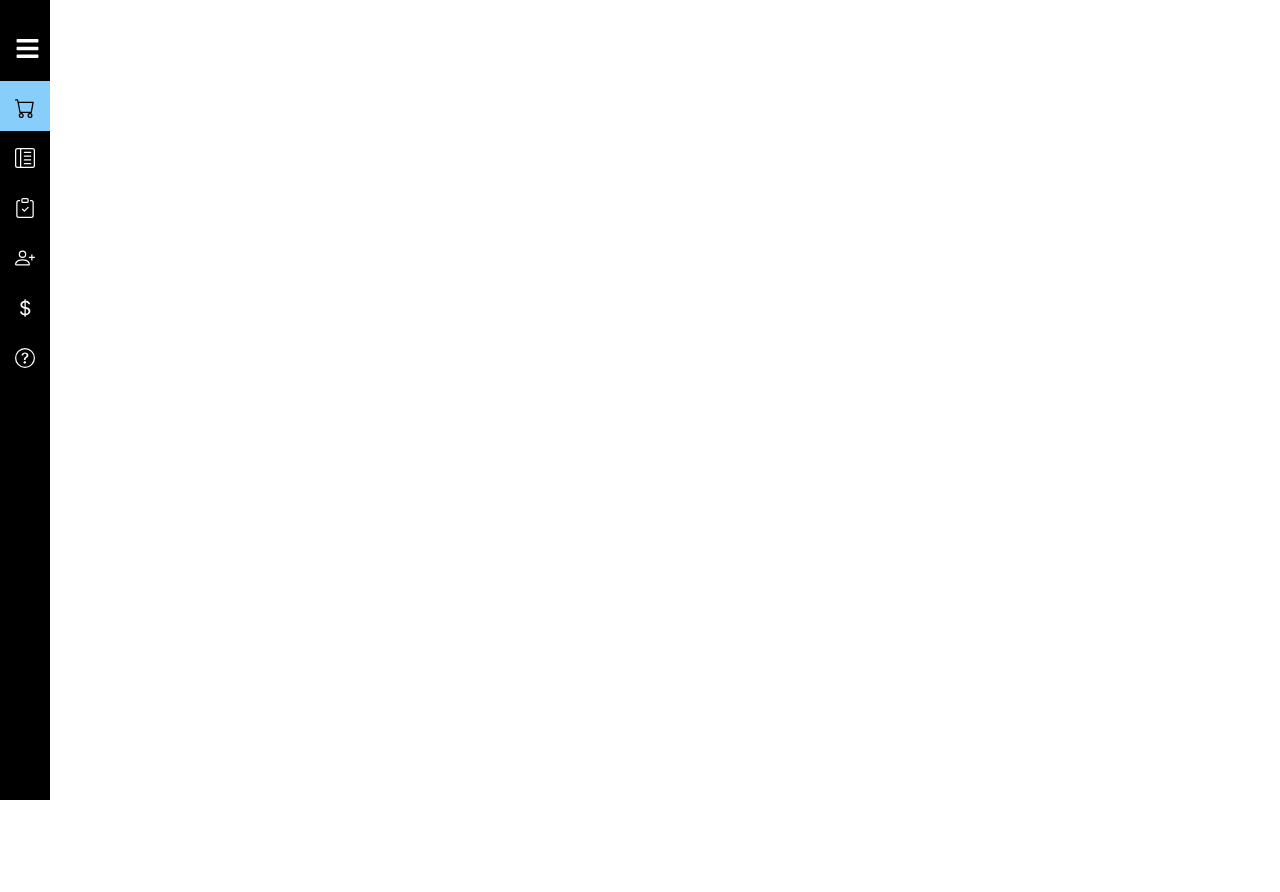
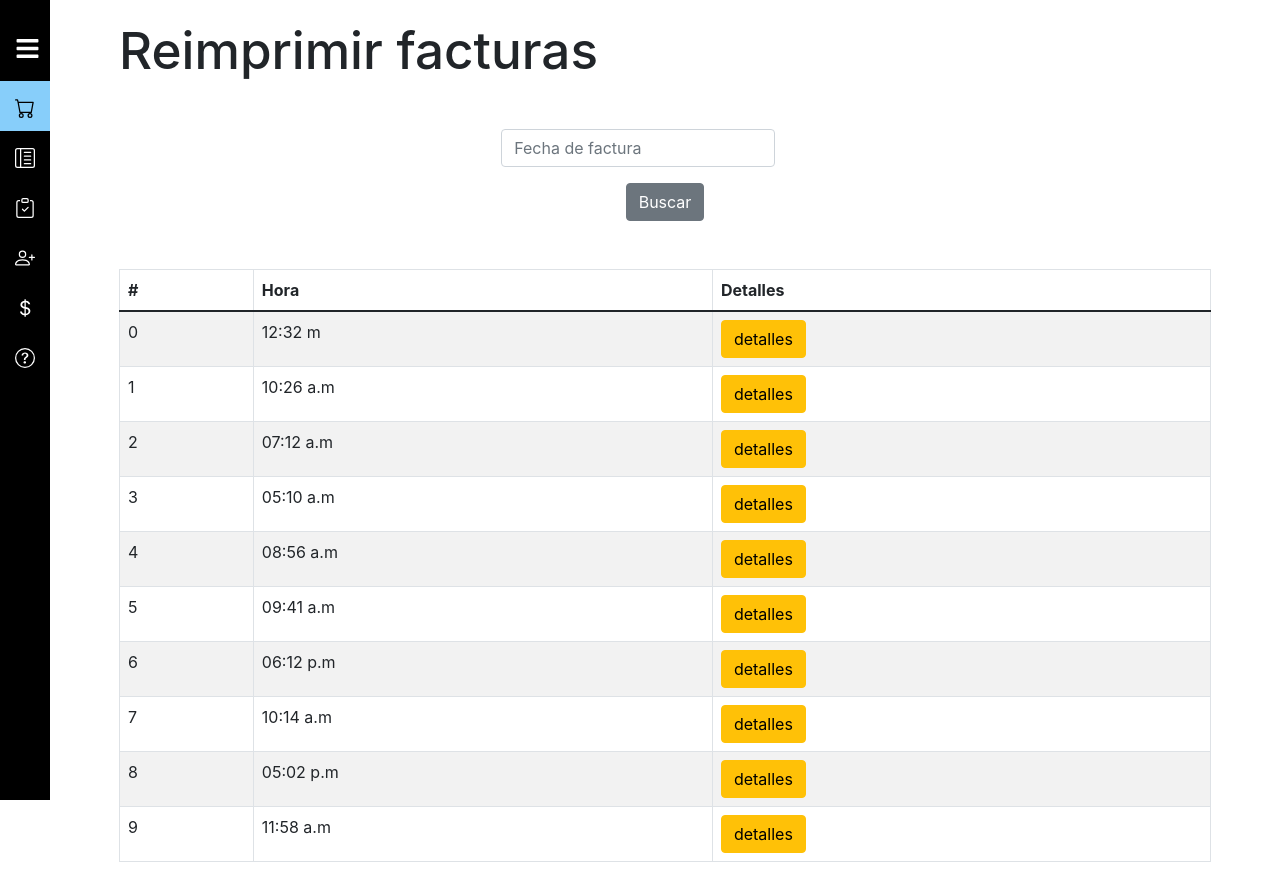
Before and after one commit to Fabian-Ojeda/PharmWare_client, a React (Create React App) app: page /Ventas/ReimprimirFacturas in a window 1280 px wide. Before the commit this address had no page. Shown: the top 892 px of the page. Before the commit the page ends 800 px from the top, so only its background shows below. Built offline with nearby package versions, Linux system fonts and the light colour scheme.

Commit message:
Agregación de la interfaz grafica de reimprimir ventas, pero se debe reconsiderar la tabla utilizada, pus es necesario usar una con paginación, por otra parte, se debe crear otra tabla para el modal de los detalles de la factura. se opdria adelantar vincular la factura seleccionada con el modal

```diff
--- a/src/App.js
+++ b/src/App.js
@@ -13,6 +13,7 @@ import InfoProduct from "./pages/InfoProduct";
 import UpdateInventory from "./pages/UpdateInventory";
 import ModifyInventory from "./pages/ModifyInventory";
 import AddNewProduct from "./pages/AddNewProduct";
+import ReprintBill from "./pages/ReprintBill";
 
 function App() {
   return (
@@ -23,6 +24,7 @@ function App() {
                     <Route path='/' element={<Login/>}/>
                     <Route path='/Main' element={<MainWindow/>}/>
                     <Route path='/Ventas' element={<Sales/>}/>
+                    <Route path='/Ventas/ReimprimirFacturas' element={<ReprintBill/>}/>
                     <Route path='/Inventario' element={<Inventory/>}/>
                     <Route path='/Inventario/ActualizarInventario' element={<UpdateInventory/>}/>
                     <Route path='/Inventario/ActualizarInventario/AgregarAlInventario' element={<ModifyInventory number={1}/>}/>
--- a/src/Components/FormAddLotes.js
+++ b/src/Components/FormAddLotes.js
@@ -17,7 +17,6 @@ const FormAddLotes = (props) => {
     if (props.changePrice==true){
         props.setChangePrice()
         setValue("priceProduct", props.salePrice)
-
     }
 
 
@@ -86,10 +85,6 @@ const FormAddLotes = (props) => {
                     />
 
 
-
-
-
-
                     <div className="input-group-prepend">
                         <span className="input-group-text"><h7><BsCalendarEvent/></h7></span>
                     </div>
--- a/src/Components/FormItemSaleTable.js
+++ b/src/Components/FormItemSaleTable.js
@@ -12,7 +12,7 @@ const FormItemSaleTable = (props) => {
             className="form-control"
             type={'number'}
             style={{width:'20%'}}
-            defaultValue={1}
+            defaultValue={props.defaultValue}
             min={1}
             onChange={changeQuantity}
         />
--- a/src/Components/ItemSaleTable.js
+++ b/src/Components/ItemSaleTable.js
@@ -15,6 +15,7 @@ const ItemSaleTable = (props) => {
       <td>{props.product.name}</td>
       <td><FormItemSaleTable
           changeTotalValue={changeTotalValue}
+          defaultValue={props.product.quantity}
       /></td>
       <td>{props.product.unitValue}</td>
       <td>{totalValue}</td>
--- /dev/null
+++ b/src/Components/TableBills.js
@@ -0,0 +1,54 @@
+import React, {useState} from "react";
+import { Table } from 'react-bootstrap';
+
+const TableBills = (props) => {
+
+    const [billselected, setBillSelected] = useState(null)
+
+    const changeBillSelected = (id) => {
+        setBillSelected(id)
+        //alert("has seleccionado la factura con id "+id+" eso es equivalente a "+props.bills[id].hora)
+    }
+
+    return(<div>
+        <Table striped bordered hover>
+            <thead>
+            <tr>
+                <th>#</th>
+                <th>Hora</th>
+                <th>Detalles</th>
+            </tr>
+            </thead>
+            <tbody>
+                {props.bills.map((item)=>(
+                    <tr>
+                        <td>{item.id}</td>
+                        <td>{item.hora}</td>
+                        <td><button className={'btn btn-warning'} data-bs-toggle="modal" data-bs-target="#modalBillDetails" onClick={() => changeBillSelected(item.id)}>detalles</button></td>
+                    </tr>
+                ))}
+            </tbody>
+        </Table>
+            {/*Modal*/}
+            <div class="modal fade" id="modalBillDetails" tabindex="-1" aria-labelledby="exampleModalLabel" aria-hidden="true">
+                <div class="modal-dialog">
+                    <div class="modal-content">
+                        <div class="modal-header">
+                            <h5 class="modal-title" id="exampleModalLabel">Detalles de factura</h5>
+                            <button type="button" class="btn-close" data-bs-dismiss="modal" aria-label="Close"></button>
+                        </div>
+                        <div class="modal-body">
+                            aqui va otra tabla
+                        </div>
+                        <div class="modal-footer">
+                            <button type="button" class="btn btn-primary" data-bs-dismiss="modal">Imprimir</button>
+                            <button type="button" class="btn btn-secondary" data-bs-dismiss="modal">Cancelar</button>
+                        </div>
+                    </div>
+                </div>
+            </div>
+    </div>
+    )
+}
+
+export default TableBills
--- /dev/null
+++ b/src/pages/ReprintBill.js
@@ -0,0 +1,58 @@
+import React, {useState} from "react";
+import { Controller, useForm} from "react-hook-form";
+import TableBills from "../Components/TableBills";
+import DatePicker, {registerLocale} from "react-datepicker";
+import "react-datepicker/dist/react-datepicker.css";
+import es from 'date-fns/locale/es';
+import {BsCalendarEvent} from "react-icons/bs";
+registerLocale("es", es)
+
+const ReprintBill = () => {
+    const {register, formState: {errors}, handleSubmit, control, setValue } = useForm()
+    const [bills, setBills] = useState([{id:0,hora:'12:32 m'},{id:1,hora:'10:26 a.m'},{id:2,hora:'07:12 a.m'},{id:3,hora:'05:10 a.m'}
+        ,{id:4,hora:'08:56 a.m'},{id:5,hora:'09:41 a.m'},{id:6,hora:'06:12 p.m'},{id:7,hora:'10:14 a.m'},{id:8,hora:'05:02 p.m'},
+        {id:9,hora:'11:58 a.m'}])
+    const onSubmit = (data) => {
+        alert("Nos llego la fecha "+data.dateBill)
+        console.log(data)
+    }
+
+    return(<div className={"container"}>
+        <h1 className='TitleSection'>Reimprimir facturas</h1>
+        {/*Formulario para ingresar la fecha*/}
+        <div className={'mt-5'} align={'center'}>
+            <form className="col mr-4 ml-4" onSubmit={handleSubmit(onSubmit)}>
+                <div className="divDateBill">
+                    <Controller
+                        control={control}
+                        name={'dateBill'}
+                        defaultValue={null}
+                        rules={{required:true}}
+                        render={({ field }) => (
+                            <DatePicker
+                                className={'form-control'}
+                                placeholderText={"Fecha de factura"}
+                                locale={"es"}
+                                onChange={(date) => field.onChange(date)}
+                                selected={field.value}
+                                dateFormat="dd/MM/yyyy"
+                            />
+                        )}
+                    />
+                </div>
+                <span className="text-danger text-small d-block mb-2">
+                        {errors.dateBill?.type === 'required' && "Por favor seleccione la fecha de la factura"}
+                    </span>
+                <div className={'mt-3'}>
+                    <button className={'btn btn-secondary'} type={'submit'}>Buscar</button>
+                </div>
+            </form>
+        </div>
+        <div className={'mt-5'}>
+            <TableBills
+                bills={bills}/>
+        </div>
+    </div>)
+}
+
+export default ReprintBill
--- a/src/pages/Sales.js
+++ b/src/pages/Sales.js
@@ -1,6 +1,7 @@
 import React, {useState, useEffect } from "react";
 import TableSales from "../Components/TableSales";
 import FormSearchProdUpdIn from "../Components/FormSearchProdUpdIn";
+import {Link} from "react-router-dom"
 
 const Sales = () => {
     const [products, setProducts] = useState([{id:0, name:'Acetaminofen Tabletas 500mg',quantity:1,unitValue:1000},
@@ -50,9 +51,11 @@ const Sales = () => {
       setHandleSearch(true)
     }
 
-    const printBills = () => {
-        alert("aqui van los comandos de reimprimir facturas")
+    const printBill = () => {
+      alert("Se le imprime, claro que si")
+        //mandar a imprimir y limpiar la tabla
     }
+
 
     useEffect(() => {
         calcTotalSale()
@@ -62,7 +65,7 @@ const Sales = () => {
         <h1 className='TitleSection'>Ventas</h1>
           {/*Panel de opciones*/}
           <div className={'row mt-4'}>
-              <div className={'col'} align={'center'}><button className={'btn btn-secondary '} onClick={printBills} style={{width:'50%'}}>Reimprimir facturas</button></div>
+              <div className={'col'} align={'center'}><Link to={"/Ventas/ReimprimirFacturas"}><button className={'btn btn-secondary '} style={{width:'50%'}}>Reimprimir facturas</button></Link></div>
               <div className={'col'} align={'center'}><button className={'btn btn-secondary'} onClick={showHandleSearch} style={{width:'50%'}}>Buscar manualmente</button></div>
           </div>
           {/*Panel de busqueda manual*/}
@@ -82,13 +85,33 @@ const Sales = () => {
               <div className={'col'}><h1>Valor total: {totalSale}</h1></div>
               <div className={'col'}>
                   <div className={'row mt-2'}>
-                      <div className={'col'} align={'right'}><button  className={'btn btn-primary'}>Finalizar venta</button></div>
+                      <div className={'col'} align={'right'}><button  className={'btn btn-primary'} data-bs-toggle="modal" data-bs-target="#ModalConfirmSale">Finalizar venta</button></div>
                       <div className={'col'} align={'right'}><button className={'btn btn-danger mx-5'}>Cancelar Venta</button></div>
                   </div>
               </div>
-
           </div>
-
+          {/*Modal de confirmación de venta*/}
+          <div className="modal fade" id="ModalConfirmSale" tabIndex="-1" aria-labelledby="exampleModalLabel"
+               aria-hidden="true">
+              <div className="modal-dialog modal-dialog-centered">
+                  <div className="modal-content">
+                      <div className="modal-header">
+                          <h5 className="modal-title" id="exampleModalLabel">Venta cerrada</h5>
+                          <button type="button" className="btn-close" data-bs-dismiss="modal"
+                                  aria-label="Close"></button>
+                      </div>
+                      <div className="modal-body">
+                          <h3>Valor total: ${totalSale}</h3>
+                          <br/>
+                          <h3>Desea imprimir factura</h3>
+                      </div>
+                      <div className="modal-footer">
+                          <button type="button" className="btn btn-secondary" data-bs-dismiss="modal" onClick={printBill}>Si</button>
+                          <button type="button" className="btn btn-primary" data-bs-dismiss="modal">No</button>
+                      </div>
+                  </div>
+              </div>
+          </div>
       </div>
   )
 }
--- a/src/styles/Pages.css
+++ b/src/styles/Pages.css
@@ -50,6 +50,11 @@
     width: 80%;
 }
 
+.divDateBill {
+    display: flex;
+    width: 30%;
+}
+
 .contTableSales{
     height: 55vh;
     overflow-y:scroll;
```
